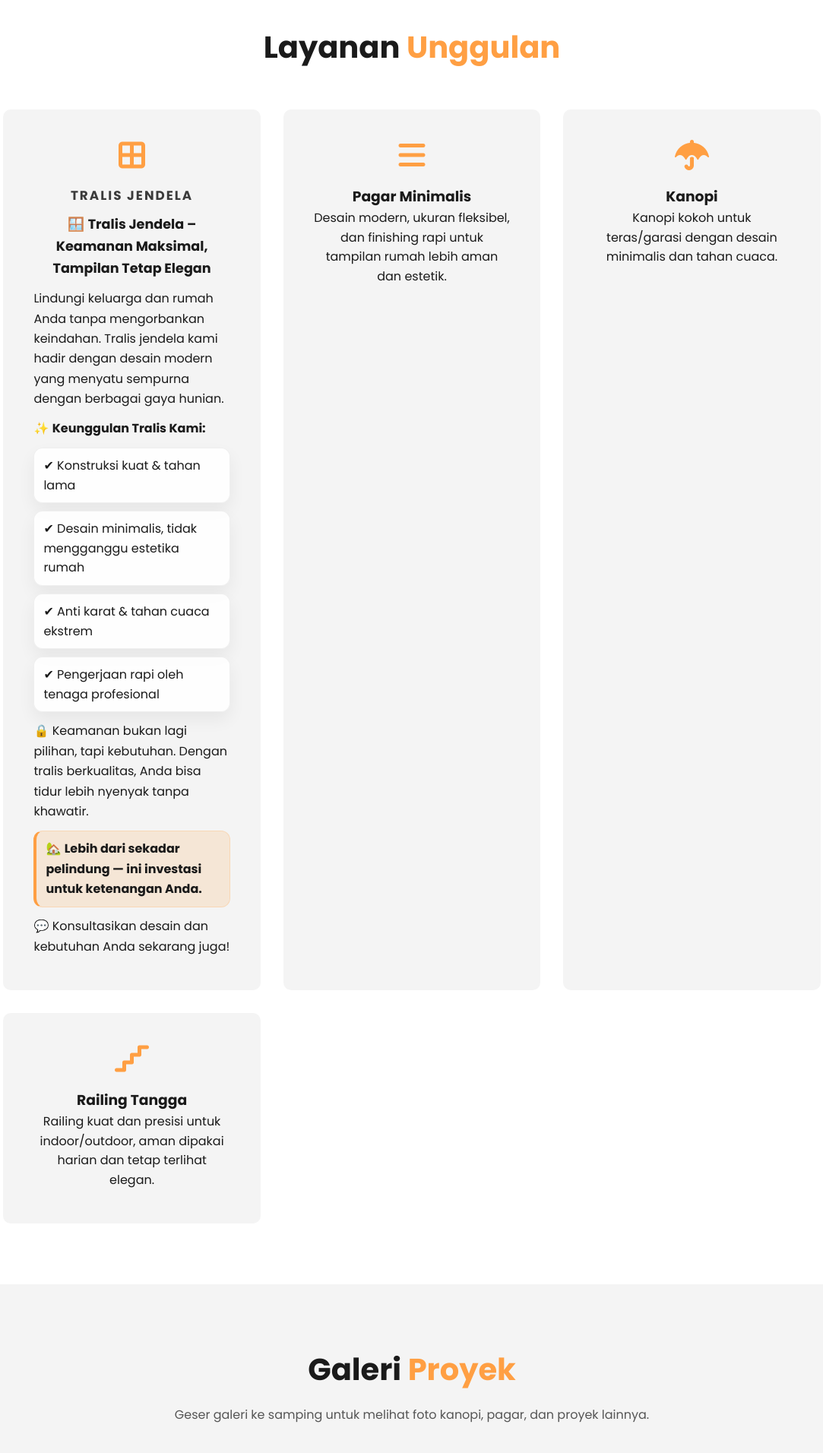
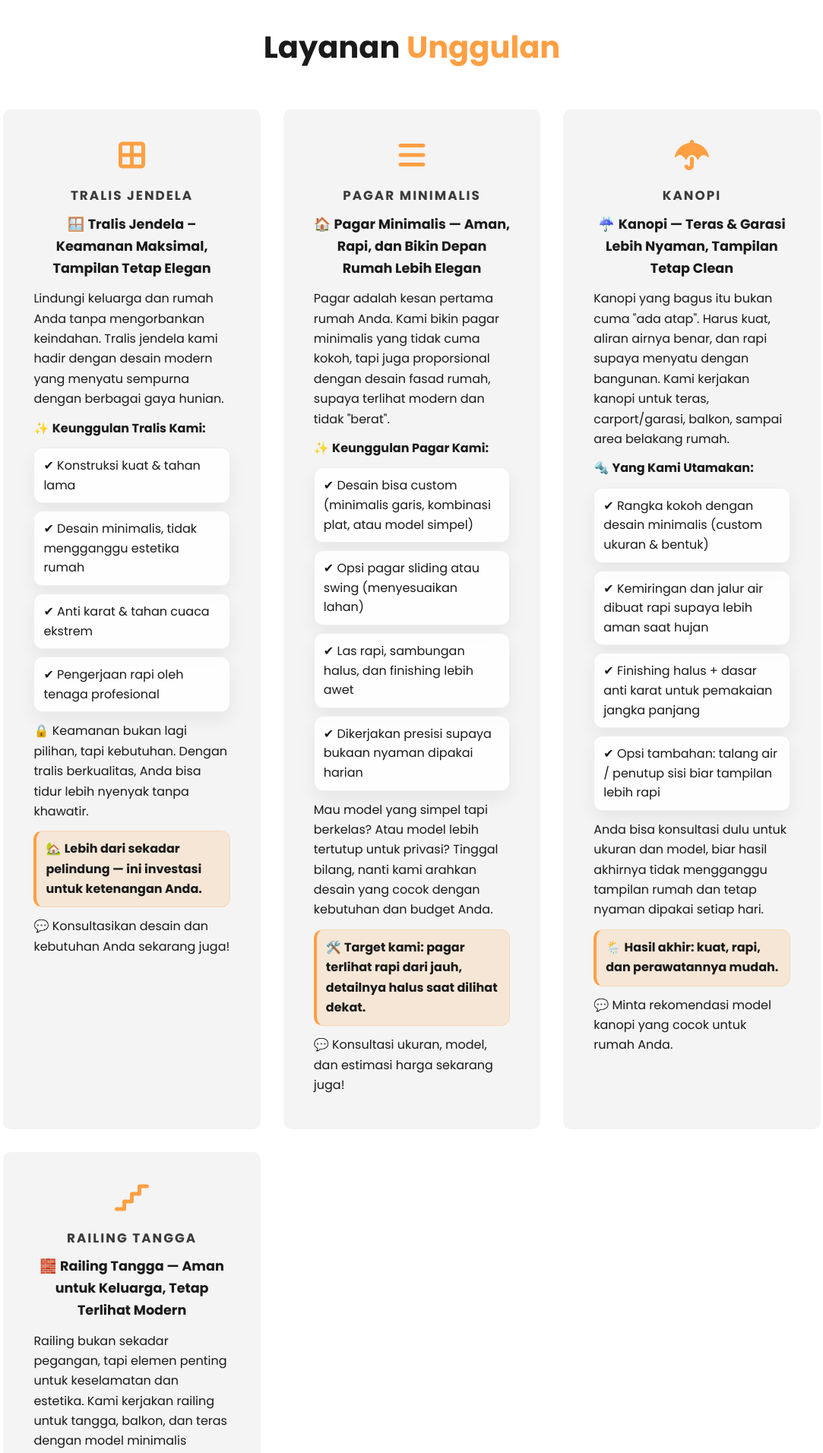
Before and after one commit to akbary-afk/web-tralis-, a Flask app: page / in a window 1280 px wide. Shown: the part 1194-3106 px from the top of the page at 76% size, without its empty margins (98-1181 px from the left). Run offline with Flask 3, Linux system fonts and the light colour scheme.

Commit message:
Expand layanan descriptions

```diff
--- a/templates/index.html
+++ b/templates/index.html
@@ -147,25 +147,136 @@
             </div>
           </div>
 
-          <div class="service-box">
+          <div class="service-box service-box--detail">
             <i class="fas fa-bars" aria-hidden="true"></i>
             <h3>Pagar Minimalis</h3>
-            <p>
-              Desain modern, ukuran fleksibel, dan finishing rapi untuk tampilan rumah lebih aman
-              dan estetik.
-            </p>
+            <div class="service-detail">
+              <p class="service-detail-title">
+                🏠
+                <strong
+                  >Pagar Minimalis — Aman, Rapi, dan Bikin Depan Rumah Lebih
+                  Elegan</strong
+                >
+              </p>
+              <p>
+                Pagar adalah kesan pertama rumah Anda. Kami bikin pagar minimalis
+                yang tidak cuma kokoh, tapi juga proporsional dengan desain fasad
+                rumah, supaya terlihat modern dan tidak "berat".
+              </p>
+              <p class="service-detail-subtitle">
+                ✨ <strong>Keunggulan Pagar Kami:</strong>
+              </p>
+              <ul class="service-list">
+                <li>
+                  ✔ Desain bisa custom (minimalis garis, kombinasi plat, atau
+                  model simpel)
+                </li>
+                <li>✔ Opsi pagar sliding atau swing (menyesuaikan lahan)</li>
+                <li>✔ Las rapi, sambungan halus, dan finishing lebih awet</li>
+                <li>✔ Dikerjakan presisi supaya bukaan nyaman dipakai harian</li>
+              </ul>
+              <p>
+                Mau model yang simpel tapi berkelas? Atau model lebih tertutup
+                untuk privasi? Tinggal bilang, nanti kami arahkan desain yang
+                cocok dengan kebutuhan dan budget Anda.
+              </p>
+              <p class="service-detail-callout">
+                🛠️
+                <strong
+                  >Target kami: pagar terlihat rapi dari jauh, detailnya halus
+                  saat dilihat dekat.</strong
+                >
+              </p>
+              <p>💬 Konsultasi ukuran, model, dan estimasi harga sekarang juga!</p>
+            </div>
           </div>
 
-          <div class="service-box">
+          <div class="service-box service-box--detail">
             <i class="fas fa-umbrella" aria-hidden="true"></i>
             <h3>Kanopi</h3>
-            <p>Kanopi kokoh untuk teras/garasi dengan desain minimalis dan tahan cuaca.</p>
+            <div class="service-detail">
+              <p class="service-detail-title">
+                ☔
+                <strong
+                  >Kanopi — Teras &amp; Garasi Lebih Nyaman, Tampilan Tetap
+                  Clean</strong
+                >
+              </p>
+              <p>
+                Kanopi yang bagus itu bukan cuma "ada atap". Harus kuat, aliran
+                airnya benar, dan rapi supaya menyatu dengan bangunan. Kami
+                kerjakan kanopi untuk teras, carport/garasi, balkon, sampai area
+                belakang rumah.
+              </p>
+              <p class="service-detail-subtitle">
+                🔩 <strong>Yang Kami Utamakan:</strong>
+              </p>
+              <ul class="service-list">
+                <li>
+                  ✔ Rangka kokoh dengan desain minimalis (custom ukuran &amp;
+                  bentuk)
+                </li>
+                <li>
+                  ✔ Kemiringan dan jalur air dibuat rapi supaya lebih aman saat
+                  hujan
+                </li>
+                <li>
+                  ✔ Finishing halus + dasar anti karat untuk pemakaian jangka
+                  panjang
+                </li>
+                <li>
+                  ✔ Opsi tambahan: talang air / penutup sisi biar tampilan lebih
+                  rapi
+                </li>
+              </ul>
+              <p>
+                Anda bisa konsultasi dulu untuk ukuran dan model, biar hasil
+                akhirnya tidak mengganggu tampilan rumah dan tetap nyaman dipakai
+                setiap hari.
+              </p>
+              <p class="service-detail-callout">
+                🌦️ <strong>Hasil akhir: kuat, rapi, dan perawatannya mudah.</strong>
+              </p>
+              <p>💬 Minta rekomendasi model kanopi yang cocok untuk rumah Anda.</p>
+            </div>
           </div>
 
-          <div class="service-box">
+          <div class="service-box service-box--detail">
             <i class="fas fa-stairs" aria-hidden="true"></i>
             <h3>Railing Tangga</h3>
-            <p>Railing kuat dan presisi untuk indoor/outdoor, aman dipakai harian dan tetap terlihat elegan.</p>
+            <div class="service-detail">
+              <p class="service-detail-title">
+                🧱
+                <strong
+                  >Railing Tangga — Aman untuk Keluarga, Tetap Terlihat
+                  Modern</strong
+                >
+              </p>
+              <p>
+                Railing bukan sekadar pegangan, tapi elemen penting untuk
+                keselamatan dan estetika. Kami kerjakan railing untuk tangga,
+                balkon, dan teras dengan model minimalis modern yang rapi.
+              </p>
+              <p class="service-detail-subtitle">
+                ✅ <strong>Detail yang Kami Perhatikan:</strong>
+              </p>
+              <ul class="service-list">
+                <li>✔ Proporsi dan jarak jeruji dibuat nyaman dan aman</li>
+                <li>✔ Sudut dan sambungan halus (tidak tajam)</li>
+                <li>✔ Finishing rapi, lebih tahan cuaca dan pemakaian harian</li>
+                <li>
+                  ✔ Desain bisa disesuaikan dengan interior/eksterior rumah
+                </li>
+              </ul>
+              <p>
+                Kalau Anda punya referensi model (foto) kami bisa bantu sesuaikan
+                agar tetap kuat secara struktur dan hasilnya terlihat premium.
+              </p>
+              <p class="service-detail-callout">
+                👌 <strong>Nyaman dipegang, aman dipakai, dan bagus dilihat.</strong>
+              </p>
+              <p>💬 Konsultasi model railing sekarang.</p>
+            </div>
           </div>
         </div>
       </section>
@@ -173,7 +284,8 @@
       <section id="galeri" class="gallery">
         <h2 class="section-title">Galeri <span>Proyek</span></h2>
         <p class="section-subtitle">
-          Geser galeri ke samping untuk melihat foto kanopi, pagar, dan proyek lainnya.
+          Geser galeri ke samping untuk melihat foto kanopi, pagar, dan proyek
+          lainnya.
         </p>
         <div class="gallery-shell">
           <button
```
Also changed, not shown: index.html (+76 -6 lines).
